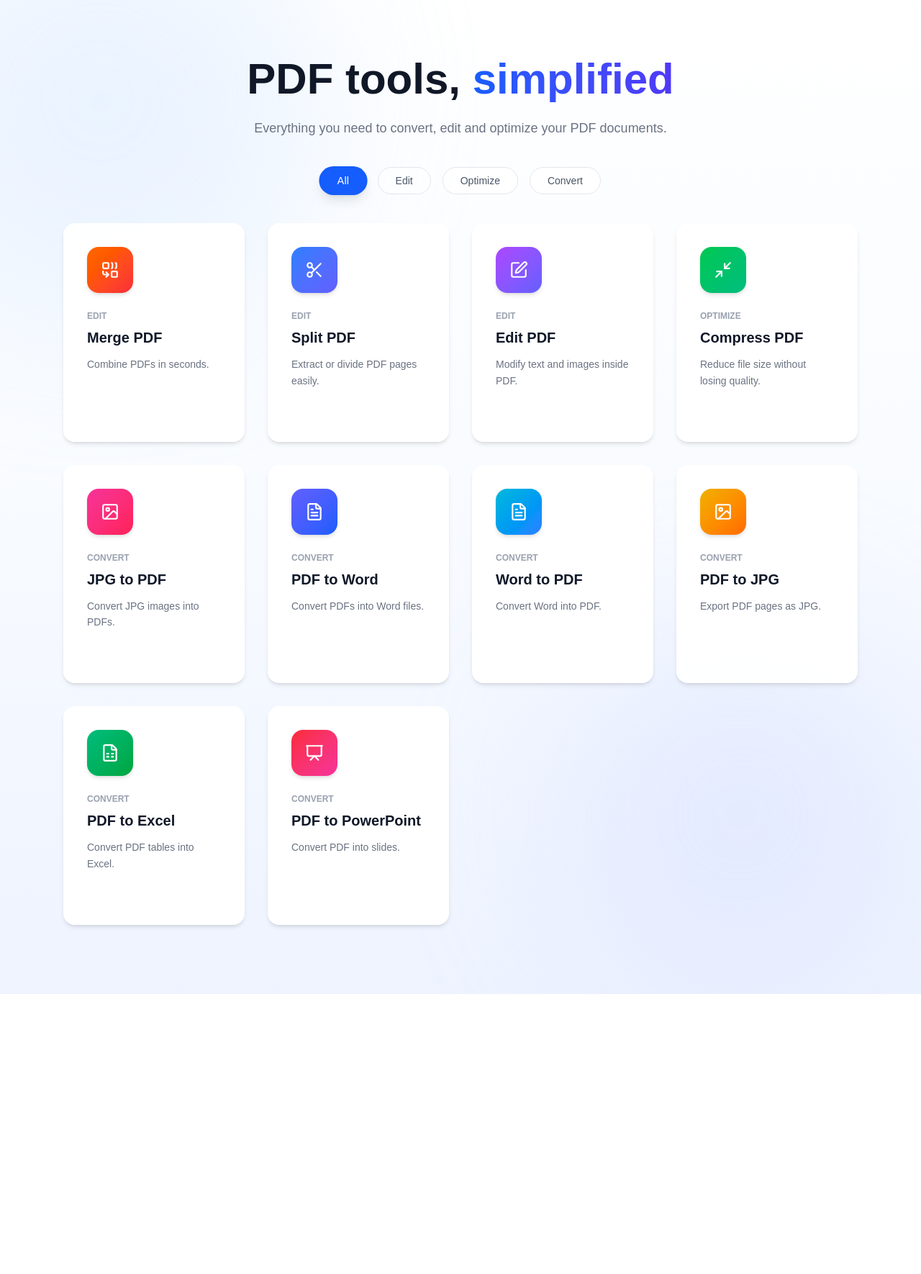
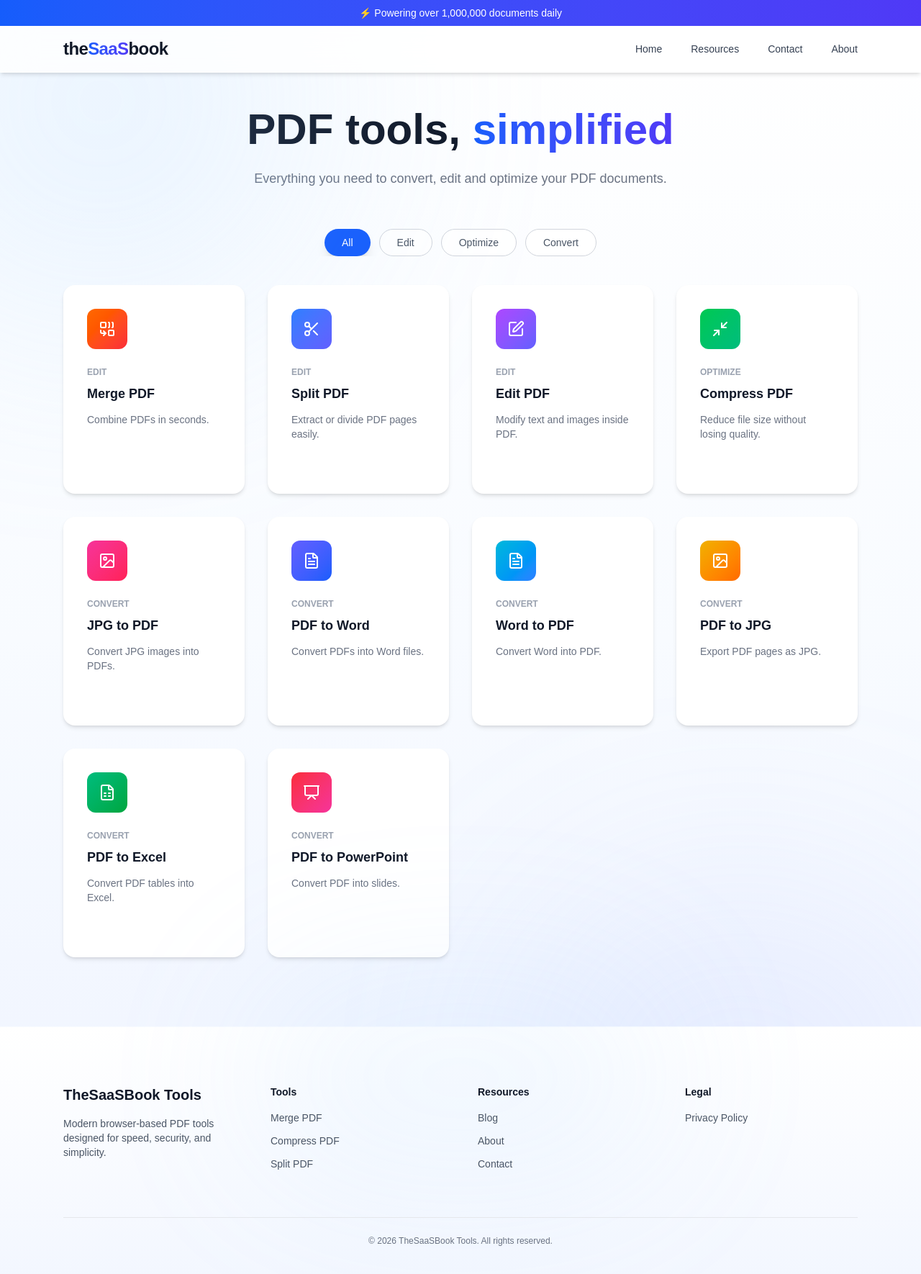
Before and after one commit to arjitjaiswal7-web/pdf-tools, a Next.js app: page /pdf-tools in a window 1280 px wide. Shown: the whole page at 72% size. Before the commit the page ends 1381 px from the top, so only its background shows below. Built offline with nearby package versions, Linux system fonts and the light colour scheme.

Commit message:
Final production version of PDF tools

```diff
--- a/app/pdf-tools/page.tsx
+++ b/app/pdf-tools/page.tsx
@@ -1,6 +1,7 @@
 "use client";
 
 import { useState } from "react";
+import Link from "next/link";
 import {
   Image,
   FileText,
@@ -16,9 +17,7 @@ const tools = [
   { title: "Merge PDF", description: "Combine PDFs in seconds.", icon: Combine, category: "Edit", color: "from-orange-500 to-red-500", href: "/pdf-tools/merge-pdf" },
   { title: "Split PDF", description: "Extract or divide PDF pages easily.", icon: Scissors, category: "Edit", color: "from-blue-500 to-indigo-500", href: "/pdf-tools/split-pdf" },
   { title: "Edit PDF", description: "Modify text and images inside PDF.", icon: Edit, category: "Edit", color: "from-purple-500 to-indigo-500", href: "/pdf-tools/edit-pdf" },
-
   { title: "Compress PDF", description: "Reduce file size without losing quality.", icon: Minimize2, category: "Optimize", color: "from-green-500 to-emerald-500", href: "/pdf-tools/compress-pdf" },
-
   { title: "JPG to PDF", description: "Convert JPG images into PDFs.", icon: Image, category: "Convert", color: "from-pink-500 to-rose-500", href: "/pdf-tools/jpg-to-pdf" },
   { title: "PDF to Word", description: "Convert PDFs into Word files.", icon: FileText, category: "Convert", color: "from-indigo-500 to-blue-600", href: "/pdf-tools/pdf-to-word" },
   { title: "Word to PDF", description: "Convert Word into PDF.", icon: FileText, category: "Convert", color: "from-cyan-500 to-blue-500", href: "/pdf-tools/word-to-pdf" },
@@ -38,12 +37,40 @@ export default function PDFToolsPage() {
   return (
     <div className="relative min-h-screen bg-gradient-to-b from-white via-[#f8fbff] to-[#eef3ff] overflow-hidden">
 
-      {/* Floating Premium Background */}
-      <div className="absolute -top-40 -left-40 w-[600px] h-[600px] bg-blue-200 opacity-20 blur-[120px] rounded-full animate-pulse"></div>
-      <div className="absolute bottom-0 right-0 w-[500px] h-[500px] bg-indigo-200 opacity-20 blur-[120px] rounded-full animate-pulse"></div>
+      {/* Floating Background Glow */}
+      <div className="absolute -top-40 -left-40 w-[600px] h-[600px] bg-blue-300 opacity-20 blur-[150px] rounded-full"></div>
+      <div className="absolute bottom-0 right-0 w-[500px] h-[500px] bg-indigo-300 opacity-20 blur-[150px] rounded-full"></div>
+
+      {/* Announcement Bar */}
+      <div className="fixed top-0 left-0 w-full z-50 bg-gradient-to-r from-blue-600 to-indigo-600 text-white text-sm text-center py-2 font-medium">
+        ⚡ Powering over 1,000,000 documents daily
+      </div>
+
+      {/* Fixed Header */}
+      <header className="fixed top-[36px] left-0 w-full z-40 bg-white/80 backdrop-blur-xl border-b border-white/40 shadow-md">
+        <div className="max-w-6xl mx-auto px-6 py-4 flex justify-between items-center">
+          <Link href="https://thesaasbook.com" className="text-2xl font-bold tracking-tight">
+            <span className="text-gray-900">the</span>
+            <span className="bg-gradient-to-r from-blue-600 to-indigo-600 bg-clip-text text-transparent">
+              SaaS
+            </span>
+            <span className="text-gray-900">book</span>
+          </Link>
+
+          <nav className="hidden md:flex gap-10 text-sm font-medium text-gray-700">
+            <a href="https://thesaasbook.com" className="hover:text-blue-600 transition">Home</a>
+            <a href="https://thesaasbook.com/categories" className="hover:text-blue-600 transition">Resources</a>
+            <a href="https://thesaasbook.com/contact-us" className="hover:text-blue-600 transition">Contact</a>
+            <a href="https://thesaasbook.com/about-us" className="hover:text-blue-600 transition">About</a>
+          </nav>
+        </div>
+      </header>
+
+      {/* Spacer */}
+      <div className="h-[110px]"></div>
 
       {/* HERO */}
-      <section className="relative max-w-6xl mx-auto px-6 pt-20 pb-10 text-center">
+      <section className="max-w-6xl mx-auto px-6 pt-10 pb-14 text-center">
         <h1 className="text-4xl md:text-6xl font-bold text-gray-900">
           PDF tools,{" "}
           <span className="bg-gradient-to-r from-blue-600 to-indigo-600 bg-clip-text text-transparent">
@@ -56,17 +83,17 @@ export default function PDFToolsPage() {
         </p>
       </section>
 
-      {/* FILTERS */}
+      {/* Filters */}
       <section className="max-w-6xl mx-auto px-6 pb-10">
-        <div className="flex flex-wrap justify-center gap-4">
+        <div className="flex overflow-x-auto gap-3 justify-start sm:justify-center">
           {["All", "Edit", "Optimize", "Convert"].map((category) => (
             <button
               key={category}
               onClick={() => setActiveCategory(category)}
-              className={`px-6 py-2 rounded-full text-sm font-medium transition-all duration-300 ${
+              className={`whitespace-nowrap px-6 py-2 rounded-full text-sm font-medium transition ${
                 activeCategory === category
-                  ? "bg-blue-600 text-white shadow-lg scale-105"
-                  : "bg-white text-gray-600 border border-gray-200 hover:border-blue-400 hover:text-blue-600"
+                  ? "bg-blue-600 text-white shadow-lg"
+                  : "bg-white border border-gray-300 text-gray-600 hover:border-blue-400"
               }`}
             >
               {category}
@@ -75,7 +102,7 @@ export default function PDFToolsPage() {
         </div>
       </section>
 
-      {/* GRID */}
+      {/* Tool Grid */}
       <section className="max-w-6xl mx-auto px-6 pb-24">
         <div className="grid grid-cols-1 sm:grid-cols-2 lg:grid-cols-4 gap-8">
           {filteredTools.map((tool, index) => {
@@ -85,37 +112,28 @@ export default function PDFToolsPage() {
               <a
                 key={index}
                 href={tool.href}
-                className="group relative bg-white/95 backdrop-blur-xl rounded-2xl p-8 border border-white/60 shadow-md hover:shadow-2xl transition-all duration-500 hover:-translate-y-2 overflow-hidden"
+                className="group relative bg-white rounded-2xl p-8 border border-white/60 shadow-md hover:shadow-2xl transition-all duration-500 hover:-translate-y-2 overflow-hidden"
               >
-                {/* Top Right Hover Corner */}
-                <div
-                  className={`absolute -top-16 -right-16 w-40 h-40 rounded-full bg-gradient-to-br ${tool.color} opacity-0 group-hover:opacity-20 transition-all duration-500`}
-                ></div>
+                {/* Corner Glow */}
+                <div className={`absolute -top-16 -right-16 w-40 h-40 rounded-full bg-gradient-to-br ${tool.color} opacity-0 group-hover:opacity-20 transition duration-500`}></div>
 
-                {/* Icon */}
-                <div
-                  className={`relative w-16 h-16 flex items-center justify-center rounded-2xl bg-gradient-to-br ${tool.color} text-white shadow-md transition-all duration-500 group-hover:scale-110`}
-                >
-                  <Icon size={26} />
+                <div className={`relative w-14 h-14 flex items-center justify-center rounded-xl bg-gradient-to-br ${tool.color} text-white`}>
+                  <Icon size={24} />
                 </div>
 
-                {/* Category */}
-                <div className="relative mt-6 text-xs font-semibold text-gray-400 uppercase">
+                <div className="mt-6 text-xs font-semibold text-gray-400 uppercase">
                   {tool.category}
                 </div>
 
-                {/* Title */}
-                <h3 className="relative mt-2 text-xl font-semibold text-gray-900 transition-colors duration-300 group-hover:text-blue-600">
+                <h3 className="mt-2 text-lg font-semibold text-gray-900 group-hover:text-blue-600 transition">
                   {tool.title}
                 </h3>
 
-                {/* Description */}
-                <p className="relative mt-3 text-sm text-gray-500 leading-relaxed">
+                <p className="mt-3 text-sm text-gray-500">
                   {tool.description}
                 </p>
 
-                {/* CTA */}
-                <div className="relative mt-5 text-sm font-semibold text-blue-600 opacity-0 group-hover:opacity-100 transition duration-300">
+                <div className="mt-5 text-sm font-semibold text-blue-600 opacity-0 group-hover:opacity-100 transition">
                   SELECT TOOL ⚡
                 </div>
               </a>
@@ -124,6 +142,57 @@ export default function PDFToolsPage() {
         </div>
       </section>
 
+      {/* Premium Footer */}
+      <footer className="relative bg-gradient-to-b from-white to-[#f3f7ff] pt-20 pb-10 border-t border-white/40">
+        <div className="absolute -top-20 left-1/2 -translate-x-1/2 w-[600px] h-[300px] bg-blue-300 opacity-10 blur-[120px] rounded-full"></div>
+
+        <div className="relative max-w-6xl mx-auto px-6">
+          <div className="grid md:grid-cols-4 gap-12 text-sm text-gray-600">
+            <div>
+              <h3 className="text-xl font-semibold mb-4 text-gray-900">
+                TheSaaSBook Tools
+              </h3>
+              <p>
+                Modern browser-based PDF tools designed for speed, security, and simplicity.
+              </p>
+            </div>
+
+            <div>
+              <h4 className="font-semibold mb-4 text-gray-900">Tools</h4>
+              <ul className="space-y-3">
+                <li><a href="/pdf-tools/merge-pdf" className="hover:text-blue-600 transition">Merge PDF</a></li>
+                <li><a href="/pdf-tools/compress-pdf" className="hover:text-blue-600 transition">Compress PDF</a></li>
+                <li><a href="/pdf-tools/split-pdf" className="hover:text-blue-600 transition">Split PDF</a></li>
+              </ul>
+            </div>
+
+            <div>
+              <h4 className="font-semibold mb-4 text-gray-900">Resources</h4>
+              <ul className="space-y-3">
+                <li><a href="https://thesaasbook.com/categories" className="hover:text-blue-600 transition">Blog</a></li>
+                <li><a href="https://thesaasbook.com/about-us" className="hover:text-blue-600 transition">About</a></li>
+                <li><a href="https://thesaasbook.com/contact-us" className="hover:text-blue-600 transition">Contact</a></li>
+              </ul>
+            </div>
+
+            <div>
+              <h4 className="font-semibold mb-4 text-gray-900">Legal</h4>
+              <ul className="space-y-3">
+                <li>
+                  <a href="https://thesaasbook.com/privacy-policy/" className="hover:text-blue-600 transition">
+                    Privacy Policy
+                  </a>
+                </li>
+              </ul>
+            </div>
+          </div>
+
+          <div className="mt-16 border-t border-gray-200 pt-6 text-center text-xs text-gray-500">
+            © {new Date().getFullYear()} TheSaaSBook Tools. All rights reserved.
+          </div>
+        </div>
+      </footer>
+
     </div>
   );
 }
```
